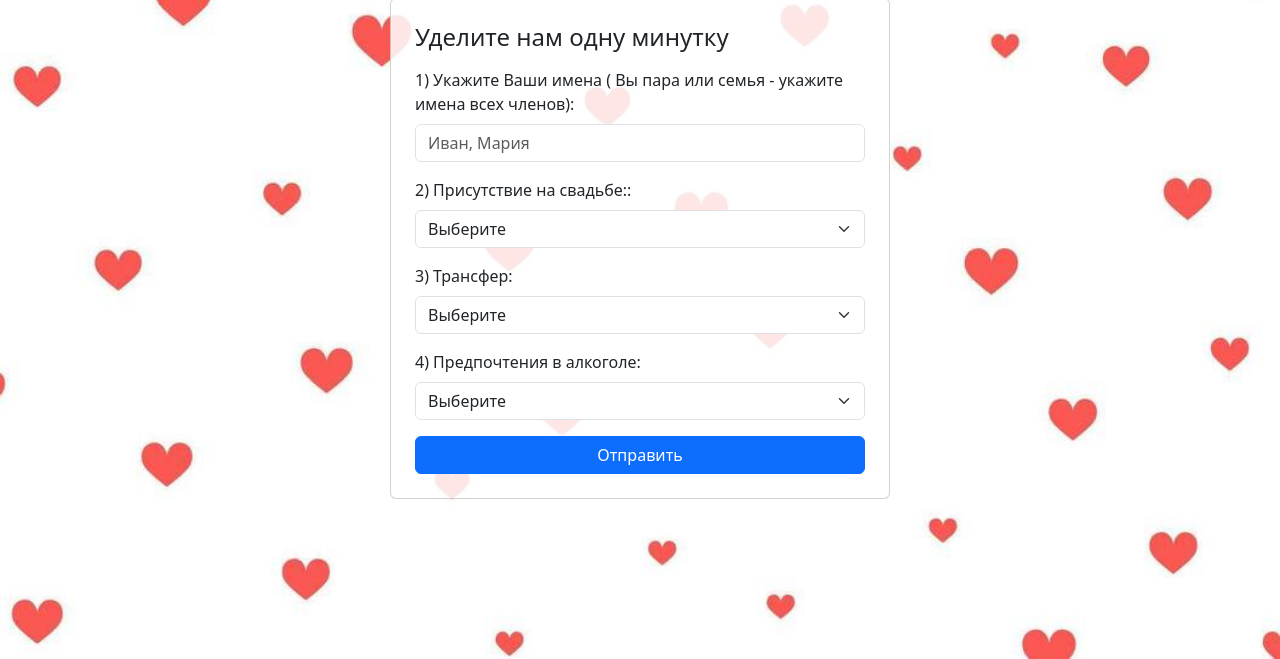
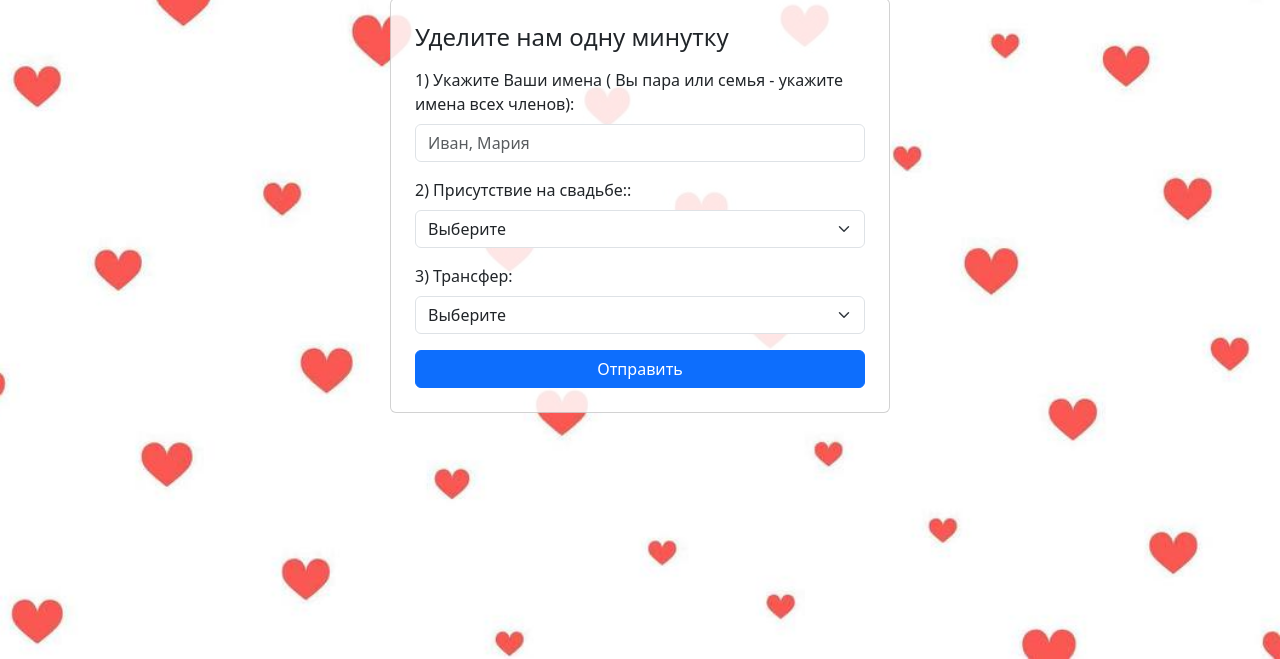
Before and after one commit to pahkaholmailcom-arch/wedding-site, a website: page public/guest_form.html in a window 1280 px wide. Shown: the part 141-800 px from the top of the page. Drawn offline with nearby package versions, Linux system fonts and the light colour scheme.

Commit message:
remove alcohol field

```diff
--- a/public/guest_form.html
+++ b/public/guest_form.html
@@ -51,20 +51,6 @@ body {
       </select>
     </div>
 
-    <!-- Вопрос 4 -->
-    <div class="mb-3">
-      <label class="form-label">4) Предпочтения в алкоголе:</label>
-      <select id="alcohol" class="form-select">
-        <option value="">Выберите</option>
-        <option value="Водка">Водка</option>
-        <option value="Вино">Вино</option>
-        <option value="Шампанское">Шампанское</option>
-        <option value="Коньяк">Коньяк</option>
-        <option value="Не пью">Я/мы не пью/пьем</option>
-        <option value="Согласен на все">Я/мы согласен/согласны на все</option>
-      </select>
-    </div>
-
     <button type="submit" class="btn btn-primary w-100">Отправить</button>
   </form>
 </div>
```
